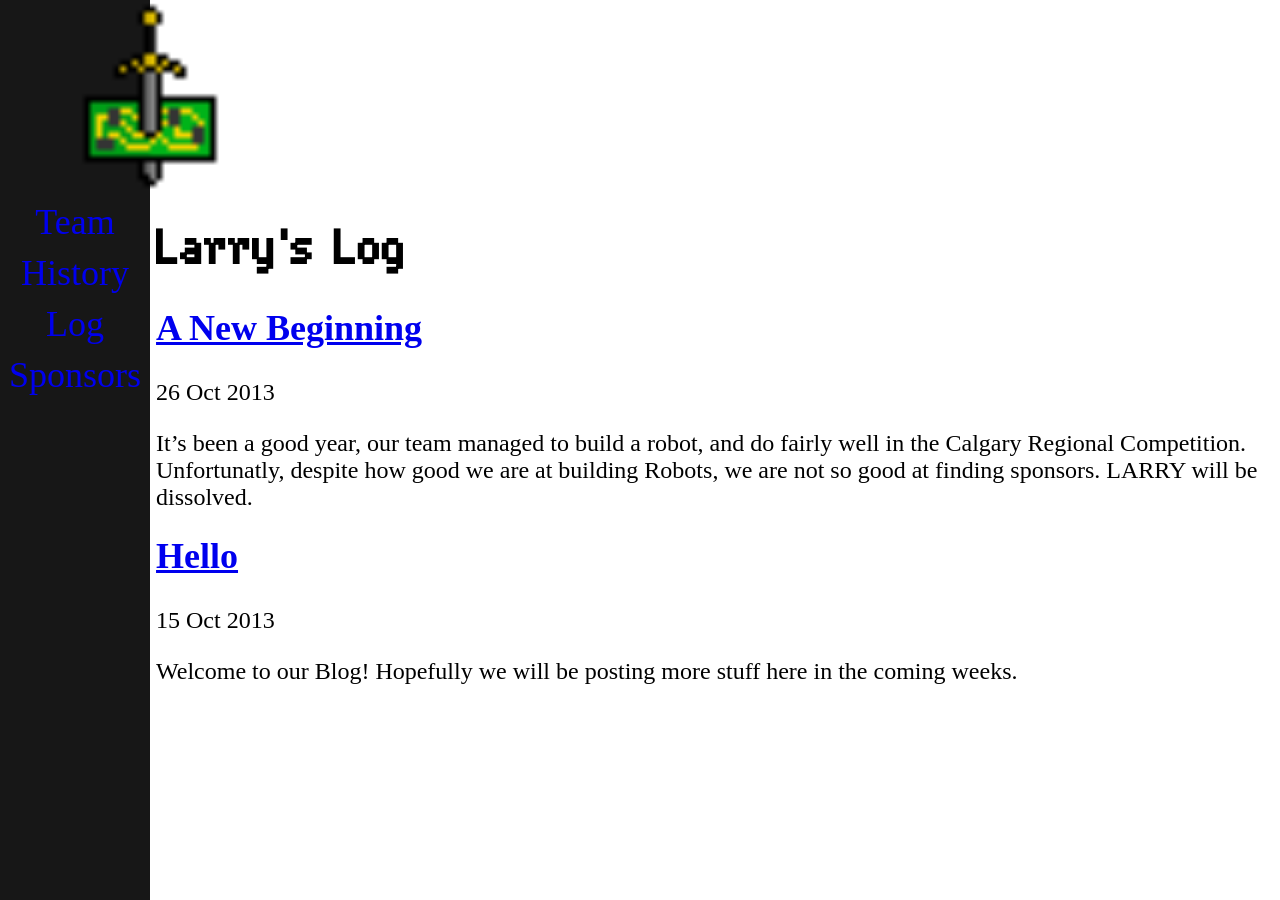
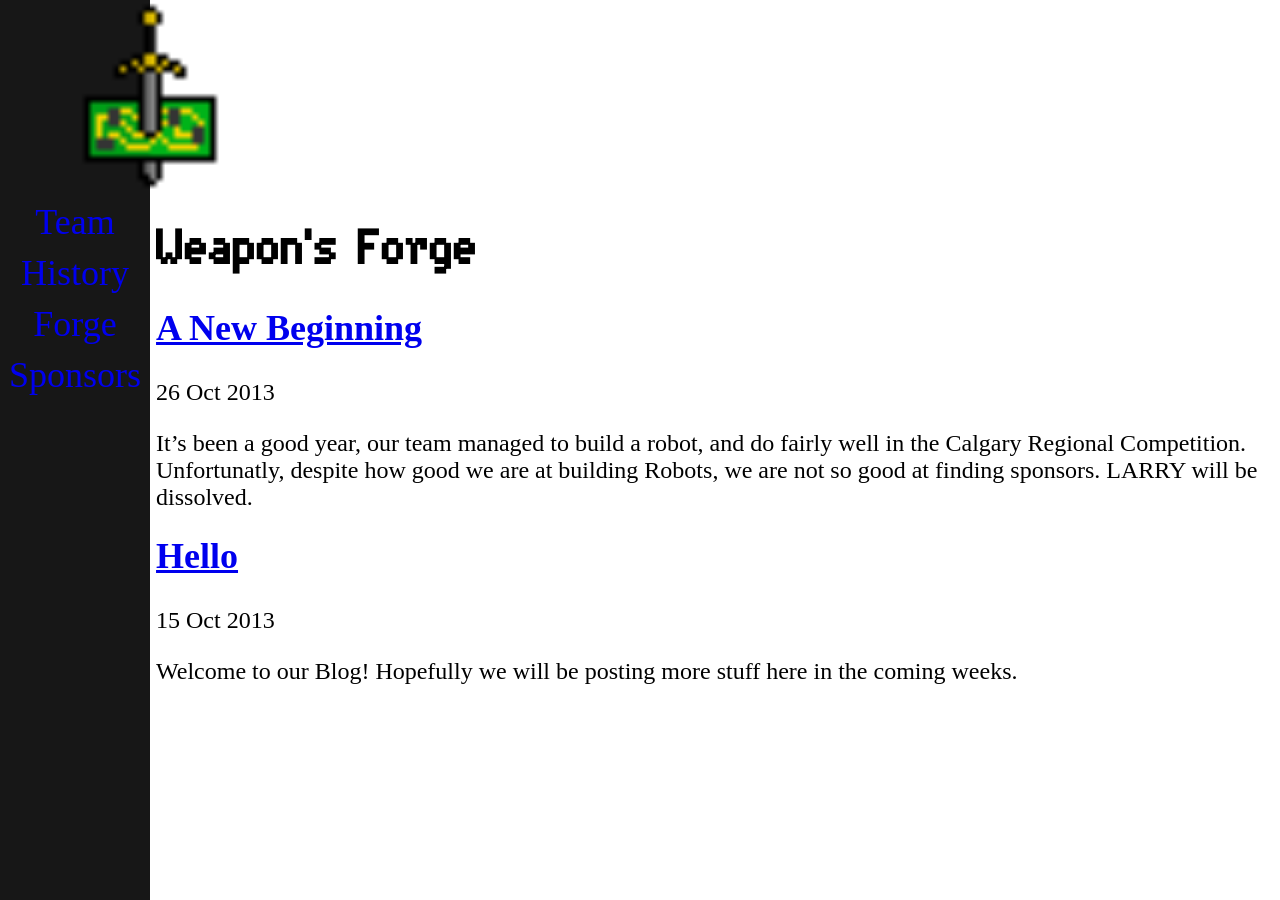
Before and after one commit to SiliconClaymore/siliconclaymore.github.io, a Jekyll site: the page built from forge/index.html, in a window 1280 px wide. Built offline with Jekyll 4.4.1, drawn with Linux system fonts in a browser that asks for light colours.

Commit message:
renamed log to Weapon's Forge

```diff
--- a/_layouts/default.html
+++ b/_layouts/default.html
@@ -5,7 +5,7 @@
 		<nav>
 			<a href="/team/">Team</a>
 			<a href="/history/">History</a>
-			<a href="/log/">Log</a>
+			<a href="/forge/">Forge</a>
 			<a href="/sponsors/">Sponsors</a>
 		</nav>
 		<div class="main">
--- a/log/index.html
+++ b/forge/index.html
@@ -1,6 +1,6 @@
 ---
 layout: default
-title: "Larry's Log"
+title: "Weapon's Forge"
 ---
 {% for post in site.posts %}
 <div class="postitem">
```
